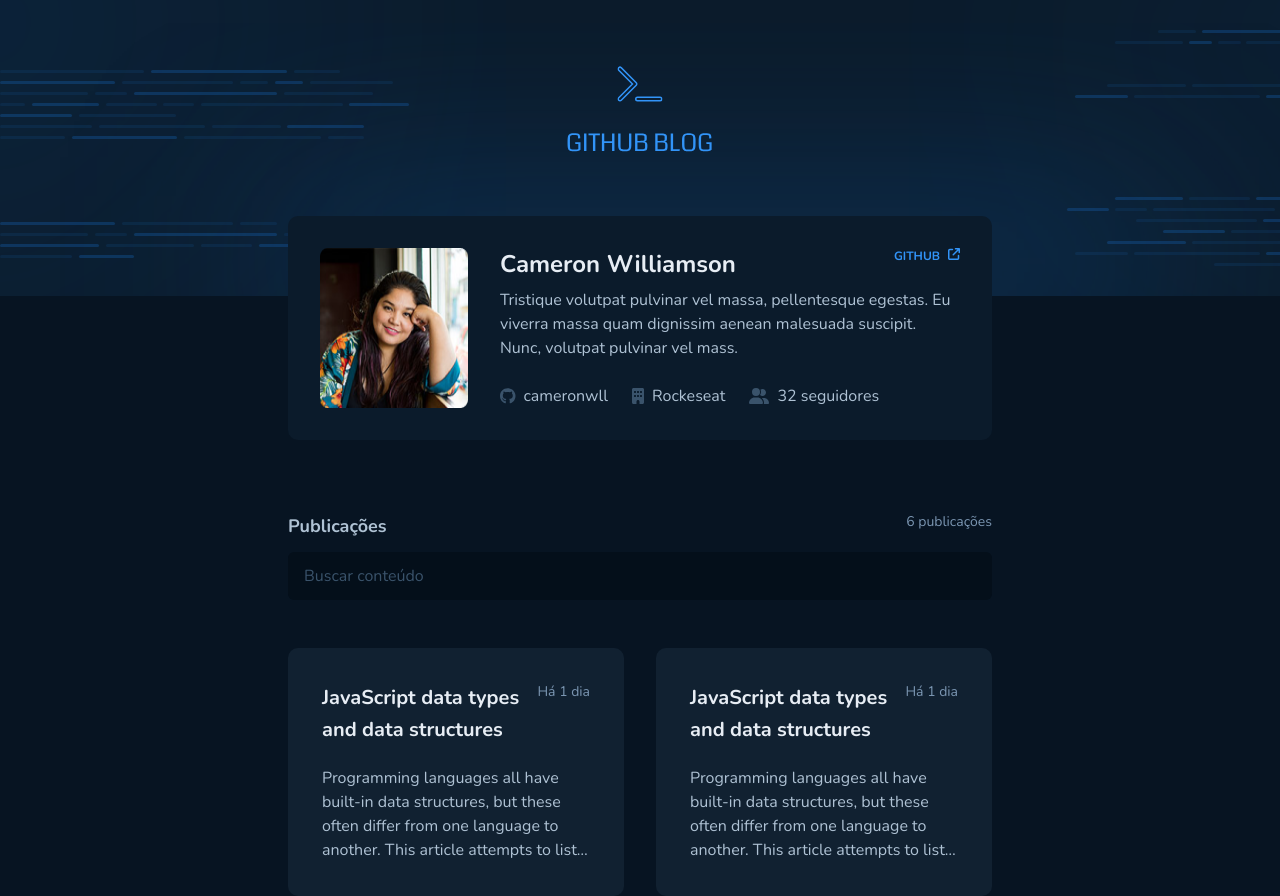
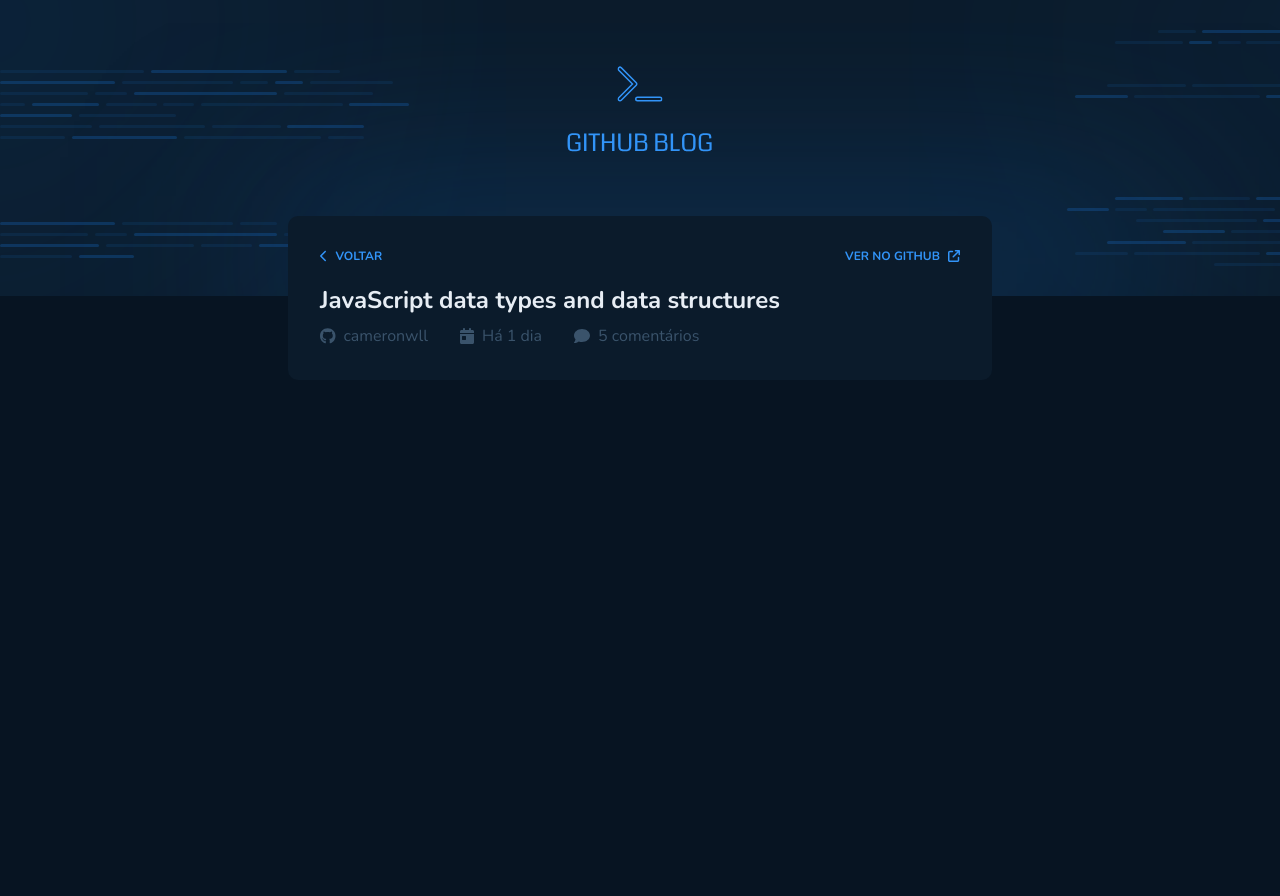
Before and after one commit to guilhermematos13/github-blog, a React (Vite) app: page / in a window 1280 px wide. After the commit the page ends 800 px from the top, so only its background shows below. Built offline with nearby package versions, Linux system fonts and the light colour scheme.

Commit message:
feat: post info component create

```diff
--- a/index.html
+++ b/index.html
@@ -4,13 +4,13 @@
     <meta charset="UTF-8" />
     <link rel="preconnect" href="https://fonts.googleapis.com" />
     <link rel="preconnect" href="https://fonts.gstatic.com" crossorigin />
-    <link rel="icon" type="image/svg+xml" href="/vite.svg" />
+    <link rel="icon" type="image/svg+xml" href="./src/assets/Logo.svg" />
     <meta name="viewport" content="width=device-width, initial-scale=1.0" />
     <link
       href="https://fonts.googleapis.com/css2?family=Nunito:wght@400;700&display=swap"
       rel="stylesheet"
     />
-    <title>Vite + React + TS</title>
+    <title>Github - Blog</title>
   </head>
   <body class="bg-base-background">
     <div id="root"></div>
--- a/src/App.tsx
+++ b/src/App.tsx
@@ -1,6 +1,7 @@
-import { Home } from './pages/Home';
+// import { Home } from './pages/Home';
+import { PostPage } from './pages/PostPage';
 import './styles/input.css';
 
 export function App() {
-  return <Home />;
+  return <PostPage />;
 }
--- /dev/null
+++ b/src/components/PostInfo.tsx
@@ -0,0 +1,47 @@
+import {
+  faArrowUpRightFromSquare,
+  faCalendarDay,
+  faChevronLeft,
+  faComment,
+} from '@fortawesome/free-solid-svg-icons';
+import { faGithub } from '@fortawesome/free-brands-svg-icons';
+import { FontAwesomeIcon } from '@fortawesome/react-fontawesome';
+
+export function PostInfo() {
+  return (
+    <div className="p-8 bg-base-profile w-max-[864] -mt-20 rounded-[10px]">
+      <div className="flex justify-between mb-5">
+        <a
+          href="#"
+          className="flex gap-2 text-blue items-center text-xs font-bold hover:border-b hover:border-blue "
+        >
+          <FontAwesomeIcon icon={faChevronLeft} />
+          VOLTAR
+        </a>
+        <a
+          href="#"
+          className="flex gap-2 text-blue items-center text-xs font-bold hover:border-b hover:border-blue"
+        >
+          VER NO GITHUB
+          <FontAwesomeIcon icon={faArrowUpRightFromSquare} />
+        </a>
+      </div>
+      <strong className="text-base-title text-2xl">
+        JavaScript data types and data structures
+      </strong>
+      <div className="flex gap-8 mt-2">
+        <a href="#" className="flex items-center gap-2 text-base-label">
+          <FontAwesomeIcon icon={faGithub} />
+          cameronwll
+        </a>
+        <span className="flex items-center gap-2 text-base-label">
+          <FontAwesomeIcon icon={faCalendarDay} />
+          Há 1 dia
+        </span>
+        <span className="flex items-center gap-2 text-base-label">
+          <FontAwesomeIcon icon={faComment} />5 comentários
+        </span>
+      </div>
+    </div>
+  );
+}
--- a/src/pages/Home.tsx
+++ b/src/pages/Home.tsx
@@ -5,7 +5,7 @@
 
 export function Home() {
   return (
-    <div className="max-w-[1440px] mx-auto bg-base-background w-screen h-screen">
+    <div className="max-w-[1440px] mx-auto bg-base-background">
       <Header />
       <div className="px-[288px] flex flex-col">
         <Profile />
@@ -14,7 +14,11 @@
           <span className="text-sm text-base-span">6 publicações</span>
         </div>
         <Input />
-        <div className="grid grid-cols-2 gap-8">
+        <div className="grid grid-cols-2 gap-8 pb-[234 px]">
+          <Post />
+          <Post />
+          <Post />
+          <Post />
           <Post />
           <Post />
         </div>
--- /dev/null
+++ b/src/pages/PostPage.tsx
@@ -0,0 +1,13 @@
+import { Header } from '../components/Header';
+import { PostInfo } from '../components/PostInfo';
+
+export function PostPage() {
+  return (
+    <div className="max-w-[1440px] mx-auto bg-base-background">
+      <Header />
+      <div className="px-[288px]">
+        <PostInfo />
+      </div>
+    </div>
+  );
+}
```
